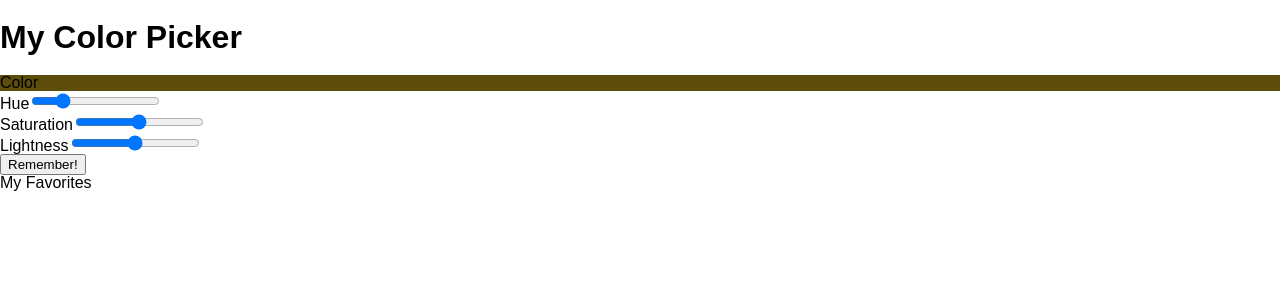
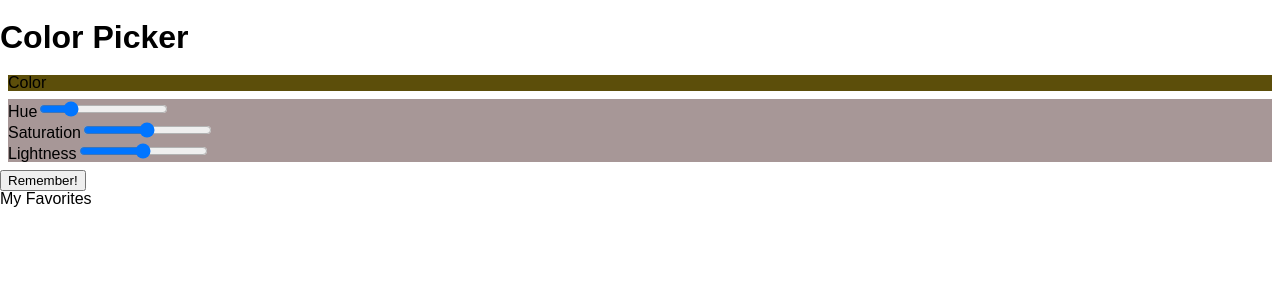
Before and after one commit to PerseusRipple/color-picker, a React (Create React App) app: page / in a window 1280 px wide. Shown: the top 300 px of the page. Built offline with nearby package versions, Linux system fonts and the light colour scheme.

Commit message:
added background color

```diff
--- a/src/App.js
+++ b/src/App.js
@@ -42,7 +42,7 @@ class App extends Component {
   render() {
     return (
       <>
-        <h1>My Color Picker</h1>
+        <h1>Color Picker</h1>
         <section
           className="color"
           style={{
@@ -57,6 +57,7 @@ class App extends Component {
         <section className="slider">
           <section className="hue">
             Hue
+            {""}
             <input
               type="range"
               className="hue"
@@ -69,6 +70,7 @@ class App extends Component {
 
           <section className="Saturation">
             Saturation
+            {""}
             <input
               type="range"
               className="saturation"
@@ -79,6 +81,7 @@ class App extends Component {
 
           <section className="Lightness">
             Lightness
+            {""}
             <input
               type="range"
               className="lightness"
--- a/src/index.css
+++ b/src/index.css
@@ -10,3 +10,13 @@ body {
   margin: 0;
   min-height: 100%;
 }
+
+.color {
+  margin: 0.5rem;
+}
+
+.slider {
+  display: block;
+  background-color: rgb(167, 151, 151);
+  margin: 0.5rem;
+}
```
